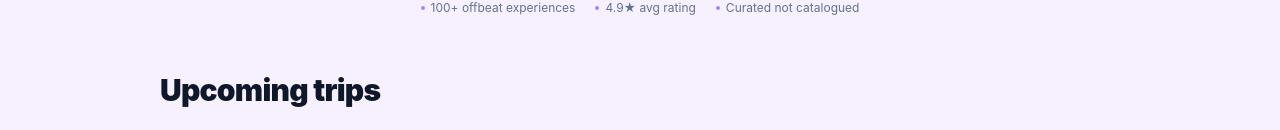
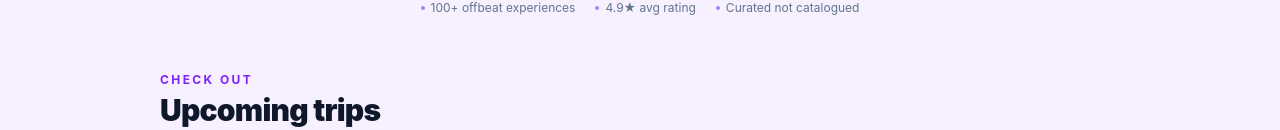
Before and after one commit to Adityw24/HoppityWeb, a React (Vite) app: page / in a window 1280 px wide. Shown: the part 427-557 px from the top of the page. Built offline with nearby package versions, Linux system fonts and the light colour scheme; no server answers; the database is empty; grey boxes are pictures that could not be loaded.

Commit message:
fireflies graphic added

```diff
--- a/src/Pages/Landing.jsx
+++ b/src/Pages/Landing.jsx
@@ -34,9 +34,9 @@ const tripHref = (slug) => `/itinerary/${slug}`
      sends users to /itinerary/<slug>.
    • Add / remove entries freely; the carousel adapts.
    ───────────────────────────────────────────────────────────── */
-const DUMMY_UPCOMING = [
+const UPCOMING_TRIPS = [
   { id: 'up-1', slug: '/maheshwar-mandu-in-the-footsteps-of-history', title: 'Upcoming Trip 1', location: 'India', duration: '2 Days', tag: 'New', image: mandugraphic },
-  { id: 'up-2', slug: '/pachmarhi-hill-station-of-madhya-pradesh', title: 'Upcoming Trip 2', location: 'India', duration: '3 Days', tag: 'New', image: pachmarhigraphic },
+  { id: 'up-2', slug: '/chasing-fireflies-weekend-escape-to-satpura-forests-pachmarhi', title: 'Upcoming Trip 2', location: 'India', duration: '3 Days', tag: 'New', image: pachmarhigraphic },
 ]
 
 const VIBE_CHIPS = [
@@ -100,9 +100,9 @@ function UpcomingTripsCarousel({ trips, onOpen }) {
   return (
     <section className="mx-auto max-w-5xl px-4 sm:px-6 lg:px-8 pt-2 pb-10">
       <div className="mb-6">
-      {/*  <p className="text-xs font-bold uppercase tracking-[0.2em] text-violet-600 mb-1">
-          Upcoming trips
-        </p> */}
+        <p className="text-xs font-bold uppercase tracking-[0.2em] text-violet-600 mb-1">
+          Check Out
+        </p>
         <h2 className="text-2xl md:text-3xl font-black tracking-tight">
           Upcoming trips
         </h2>
@@ -386,7 +386,7 @@ export default function LandingPage() {
 
       {/* ── UPCOMING TRIPS CAROUSEL ───────────────────────────────────── */}
       <UpcomingTripsCarousel
-        trips={DUMMY_UPCOMING}
+        trips={UPCOMING_TRIPS}
         onOpen={(slug) => navigate(tripHref(slug))}
       />
 
--- a/src/Pages/Stays.jsx
+++ b/src/Pages/Stays.jsx
@@ -52,7 +52,7 @@ export default function Stays() {
 
   useEffect(() => {
     setPageSEO({
-      title: 'Stays — Budget, Signature & Flagship Properties',
+      title: 'Stays',
       description:
         'Browse Hoppity stays across India — affordable homestays, boutique signature properties, and our flagship stays, each personally vetted by the team.',
       canonical: '/stays',
```
